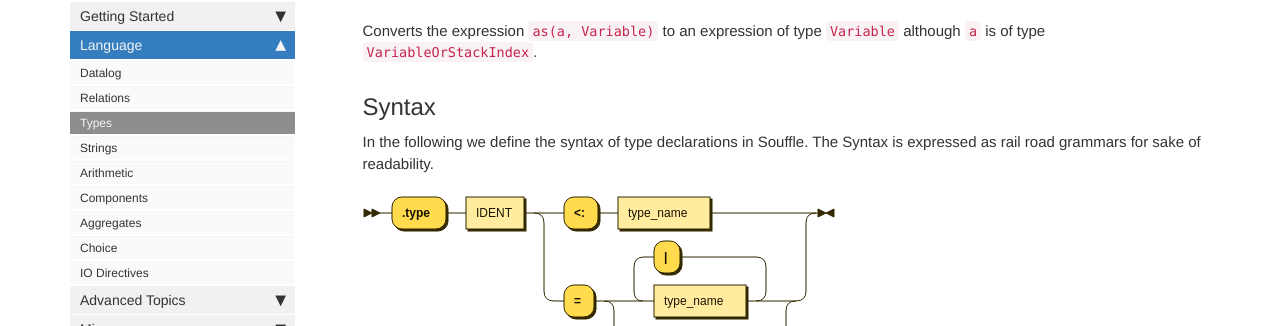
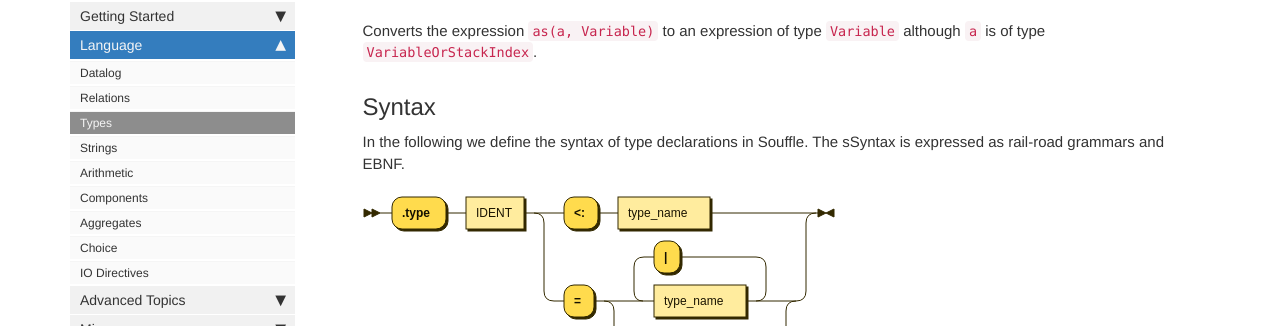
Before and after one commit to souffle-lang/souffle-lang.github.io, a Jekyll site: the page built from pages/docs/types.md, in a window 1280 px wide and 900 px high, scrolled down 8505 px. Shown: the part 127-453 px from the top of the window. Built offline with Jekyll 4.4.1, drawn with Linux system fonts in a browser that asks for light colours; comment, search, counter and statistics services are not loaded; some of the changed text lies outside the part shown.

Commit message:
Update types.md

````diff
--- a/pages/docs/types.md
+++ b/pages/docs/types.md
@@ -335,7 +335,7 @@ Converts the expression `as(a, Variable)` to an expression of type `Variable` al
 
 ## Syntax
 
-In the following we define the syntax of type declarations in Souffle. The Syntax is expressed as rail road grammars for sake of readability.
+In the following we define the syntax of type declarations in Souffle. The sSyntax is expressed as rail-road grammars and EBNF.
 
 ![Type Declaration](https://souffle-lang.github.io/img/type_decl.svg)
 ```
@@ -351,9 +351,15 @@ type_name ::= IDENT ("." IDENT )* | "unsigned" | "number" | "float" | "symbol"
 ```
 record_decl ::= "[" attribute ( "," attribute)* "]"
 ```
+
 ![ADT Branch](https://souffle-lang.github.io/img/adt_branch.svg)
 ```
 adt_branch ::= IDENT "{" attribute ( "," attribute)* "}"
+```
+
+![Attribute](https://souffle-lang.github.io/img/attribute.svg)
+```
+attribute ::= IDENT ":" type_name
 ```
 
 ## Legacy Syntax
````
